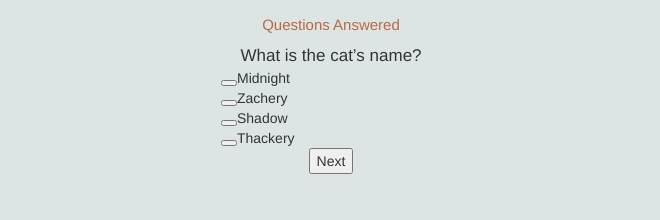
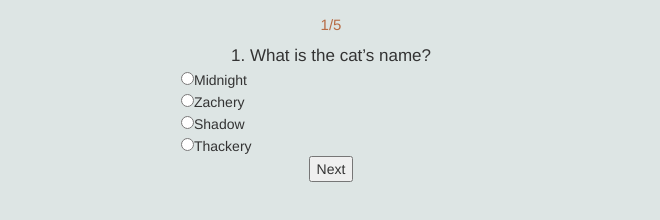
Before and after one commit to cgaita/quiz, a plain HTML site: page index.html in a window 1280 px wide. Both pictures are taken after a click on the button "Start". Shown: the part 56-276 px from the top of the page, without its empty margins (309-969 px from the left). Drawn offline with nearby package versions, Linux system fonts and the light colour scheme.

Commit message:
tracker done

```diff
--- a/app.js
+++ b/app.js
@@ -1,53 +1,42 @@
 /*
 ~1. list question one at a time
 ~2. pick answer
-~3. give feedback
-4. track question number
-5. no skipping
-6. only picking one answer
-7. give score at end
-8. retake
+~3. only select with button
+~4. give feedback
+~5. track question number
+6. no skipping
+~7. only picking one answer
+8.
+8. give score at end
+9. retake
 */
 $(document).ready(function(){
 	takeQuiz();
-	/*$('#start').click(function(){
-		$('#start_page').hide();
-		$('#questions_page').show();
-		displayQuestions();
-		$('#results').hide();
-		selectAnswer();
-	});
-	$('#next').click(function(){
-		$('.questions .text').html("");
-		$('.questions ul').html("");
-		changeQuestion();
-		selectAnswer();
-		});*/
 
 });
 //objects
 var question1 = {
-	text: "What is the cat’s name?",
+	text: "1. What is the cat’s name?",
 	answers: ["Midnight", "Zachery", "Shadow", "Thackery"],
 	correctAnswer: 3
 }
 var question2 = {
-	text: "What Sanderson sister is the first to die at the end of the film?",
+	text: "2. What Sanderson sister is the first to die at the end of the film?",
 	answers: ["Sarah", "Winnie", "Mary", "Alison"],
 	correctAnswer: 0
 }
 var question3 = {
-	text: "Who has to light the Black Flamed Candle?",
+	text: "3. Who has to light the Black Flamed Candle?",
 	answers: ["A witch", "A child", "A virgin", "Anyone"],
 	correctAnswer: 2
 }
 var question4 = {
-	text: "What famous house is shown in the background of the movie?",
+	text: "4. What famous house is shown in the background of the movie?",
 	answers: ["The Christmas Vacation house", "The Home Alone house", "The House from Casper", "The House from Beetlejuice"],
 	correctAnswer: 0
 }
 var question5 = {
-	text: "What month was Hocus Pocus released in?",
+	text: "5. What month was Hocus Pocus released in?",
 	answers: ["September", "July", "October", "August"],
 	correctAnswer: 1
 }
@@ -60,21 +49,13 @@ function displayQuestions(){
 	var answersText ="";
 	var answers = currentQuestion.answers;
 	for (var i=0; i <= answers.length -1; i++){
-		answersText=answersText + '<li class="answers '+ i +'"><button class="button '+ i +'"></button>' + answers[i] + '</li>'
+		answersText=answersText + '<input type="radio" name="questions" value="'+ i +'" class="'+ i +'">'+ answers[i] +'<br>';
 	}
-	$('ul').append(answersText);
+	$('form').append(answersText);
 }
 
-// shows results page after questions
-	$('#next').click(function(){
-		if (currentQuestionIndex === allQuestions.length -1){
-		$('#questions_page').hide();
-		$('#results').show();
-		};
-	});
-
 function selectAnswer(){
-	$('.answers').click(function(e){
+	$('input[type="radio"]').click(function(e){
 		var feedback = $(e.target).hasClass(allQuestions[currentQuestionIndex].correctAnswer);
 		if (feedback === true){
 			$('.feedback').html("Correct Answer!");
@@ -89,13 +70,8 @@ function changeQuestion(){
 	currentQuestionIndex++;
 	displayQuestions();
 	$('.feedback').html("");
-	//track progress not working
-	/*
-		$('#progress').html(function(){
 
-		});
 
-	*/
 };
 function takeQuiz(){
 	$('#start').click(function(){
@@ -104,15 +80,27 @@ function takeQuiz(){
 		$('#results').hide();
 		displayQuestions();
 		selectAnswer();
+		//track progress not working
+		$('#progress').html((currentQuestionIndex+1)+"/"+allQuestions.length)
 	});
 	$('#next').click(function(){
 		$('.questions .text').html("");
-		$('.questions ul').html("");
-		changeQuestion();
-		selectAnswer();
-		});
+		$('.questions form').html("");
+			console.log(currentQuestionIndex, allQuestions.length);
+		if (currentQuestionIndex === allQuestions.length -1){
+
+			$('#questions_page').hide();
+			$('#results').show();
+		}
+		else {
+			changeQuestion();
+			$('#progress').html((currentQuestionIndex+1)+"/"+allQuestions.length)
+			selectAnswer();
+		};
+
+	});
 };
-/* restart quiz set all back to 0
+/*restart quiz set all back to 0
 function retakeQuiz(){
 	$('#retake').click(function(){
 
--- a/index.html
+++ b/index.html
@@ -17,11 +17,13 @@
 	</div>
 	<div id="questions_page">
 	<h2>“It’s just a bunch of hocus pocus.”-Max Dennison</h2>
-	<h3 id="progress">Questions Answered</h3>
+	<h3 id="progress"></h3>
 	<p class="feedback"></p>
 		<div class="questions">
 			<p class="text"></p>
-			<ul></ul>
+			<form>
+
+			</form>
 		</div>
 		<div class="wrapper">
 			<button id="next">Next</button>
--- a/style.css
+++ b/style.css
@@ -52,21 +52,19 @@ h3{
 .feedback{
 	text-align: center;
 }
-ul{
+form{
 	width: 300px;
 	margin: 0 auto;
 }
 .answers{
 	list-style: none;
 }
-.button:focus {
+/*.button:focus {
     border: 2px solid white;
-}
+}*/
 #questions_page{
 	display: none;
 }
 #results{
 	display: none;
 }
-
-B75C30
```
